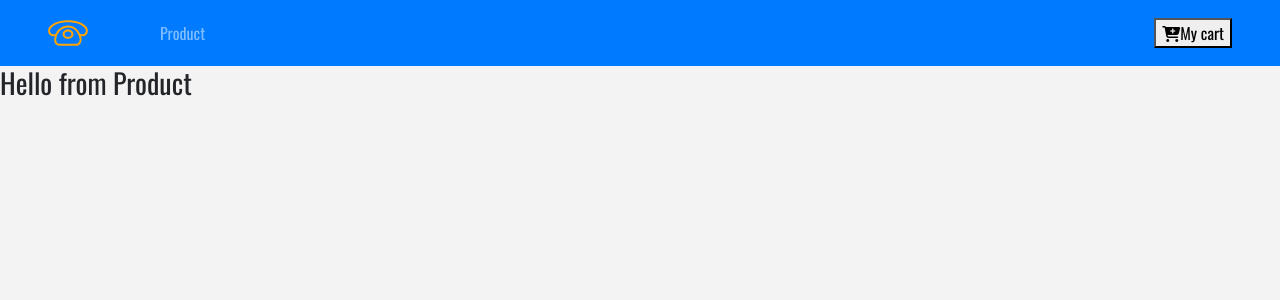
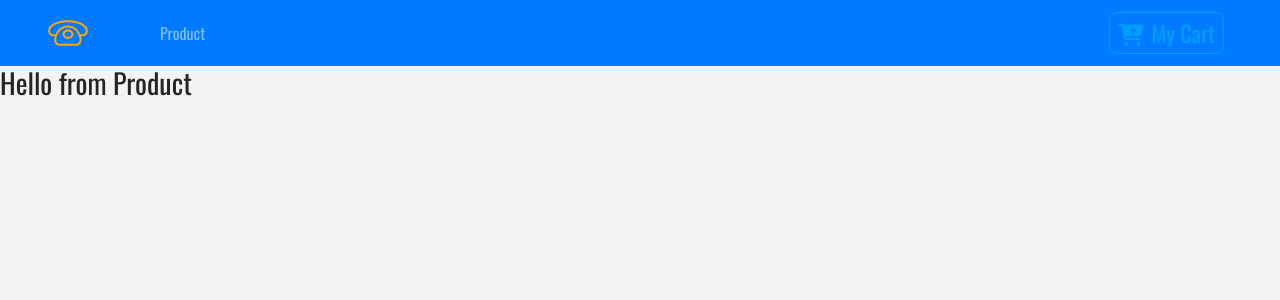
Before and after one commit to yagoubigithub/store-recording, a React (Create React App) app: page / in a window 1280 px wide. Shown: the top 300 px of the page. Built offline with nearby package versions, Linux system fonts and the light colour scheme.

Commit message:
ButtonContainer & styled-container

```diff
--- a/package.json
+++ b/package.json
@@ -7,7 +7,8 @@
     "react": "^16.8.6",
     "react-dom": "^16.8.6",
     "react-router-dom": "^5.0.1",
-    "react-scripts": "3.0.1"
+    "react-scripts": "3.0.1",
+    "styled-components": "^4.3.1"
   },
   "scripts": {
     "start": "react-scripts start",
--- a/src/App.css
+++ b/src/App.css
@@ -1,6 +1,6 @@
 :root{
   --mainBlue : #2a2a72;
-  --lighBluec: #009ffd;
+  --lightBlue: #009ffd;
   --mainWhite : #f3f3f3;
   --mainDark : #232528;
   --mainYellow :#ffa400;
@@ -21,5 +21,5 @@
 }
 
 .text-bright {
-  color : var(--lighBluec);
+  color : var(--lightBlue);
 }
--- /dev/null
+++ b/src/components/Button.js
@@ -0,0 +1,23 @@
+import styled from 'styled-components';
+
+
+export const ButtonContainer = styled.button`
+text-transform : capitalize;
+font-size : 1.4rem;
+background : transparent;
+border : 0.05rem solid var(--lightBlue);
+color:var(--lightBlue);
+border-radius : 0.5rem;
+padding : 0.2rem 0.5rem;
+cursor : pointer;
+margin :0.2rem 0.5rem 0.2rem 0;
+transition:all 0.5 ease-in-out;
+&:hover{
+    background :var(--lightBlue);
+    color : var(--mainBlue);
+}
+&:focus{
+    outline :none;
+}
+
+`
--- a/src/components/Navbar.js
+++ b/src/components/Navbar.js
@@ -1,6 +1,8 @@
 import React, { Component } from 'react'
 import logo from '../logo.svg';
 import {Link} from 'react-router-dom';
+import styled from 'styled-components';
+import { ButtonContainer } from './Button';
 export default class Navbar extends Component {
     render() {
         return (
@@ -18,10 +20,13 @@
            </ul>
            <Link to="/cart" className="ml-auto">
 
-               <button>
-                   <i className="fas fa-cart-plus"></i>
-                   My cart
-               </button>
+               <ButtonContainer>
+               <spa className="mr-2">
+               <i className="fas fa-cart-plus"></i>
+
+               </spa>
+               my cart
+               </ButtonContainer>
            </Link>
 
 
```
Also changed, not shown: 1 other file (tests, documents, lock files or other folders).
